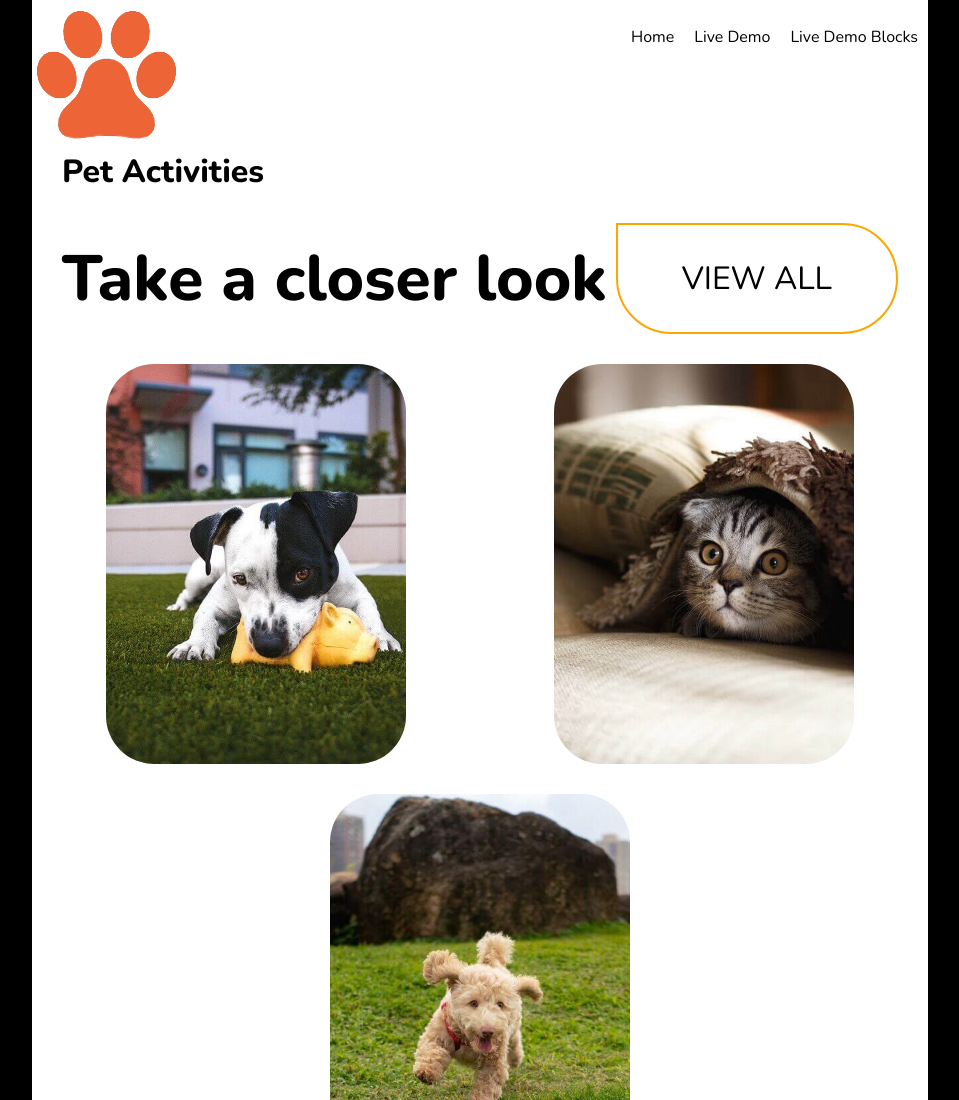
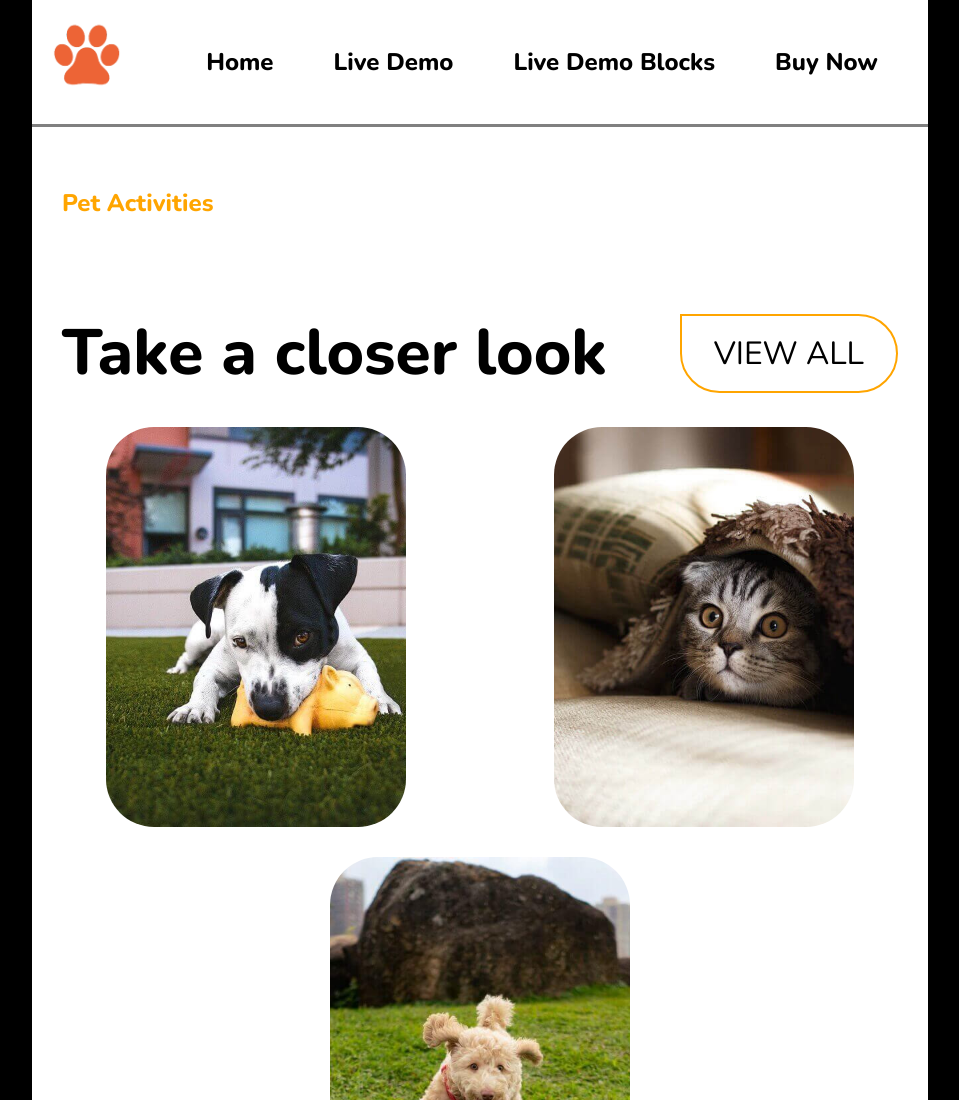
Before and after one commit to AlbertMosella/202204-W1CH3-albert-mosella, a plain HTML site: page index.html in a window 1280 px wide. Shown: the top 1100 px of the page, without its empty margins (160-1119 px from the left). Drawn offline with nearby package versions, Linux system fonts and the light colour scheme.

Commit message:
Navigation menus and logo

```diff
--- a/index.html
+++ b/index.html
@@ -22,6 +22,7 @@
           <li>Home</li>
           <li>Live Demo</li>
           <li>Live Demo Blocks</li>
+          <li>Buy Now</li>
         </ul>
       </nav>
     </header>
--- a/styles.css
+++ b/styles.css
@@ -12,21 +12,33 @@ body {
 
 header {
   display: flex;
+  flex-direction: row;
   justify-content: space-between;
+  border-bottom: 3px solid grey;
+}
+
+header img {
+  height: 70px;
+  width: 70px;
+  padding: 20px;
 }
 
 nav ul {
   display: inline-flex;
   list-style: none;
+  padding: 20px;
 }
 
 nav ul li {
-  margin: 10px;
+  margin: 10px 30px;
+  font-weight: bold;
+  font-size: 1.5em;
 }
 
 h1 {
-  font-size: 2em;
-  margin: 0px 30px;
+  font-size: 1.5em;
+  margin: 60px 30px;
+  color: orange;
 }
 
 .subtitle-button {
@@ -41,7 +53,7 @@ h1 {
   font-size: 2em;
   border: 2px solid orange;
   border-radius: 0 2em 2em 2em;
-  padding: 1em 2em;
+  padding: 0.5em 1em;
   cursor: pointer;
 }
 
@@ -110,7 +122,6 @@ h2 {
 .perro1 {
   background-image: url(/imagenes/01.jpg);
 }
-
 .gato1 {
   background-image: url(/imagenes/02.jpg);
 }
```
